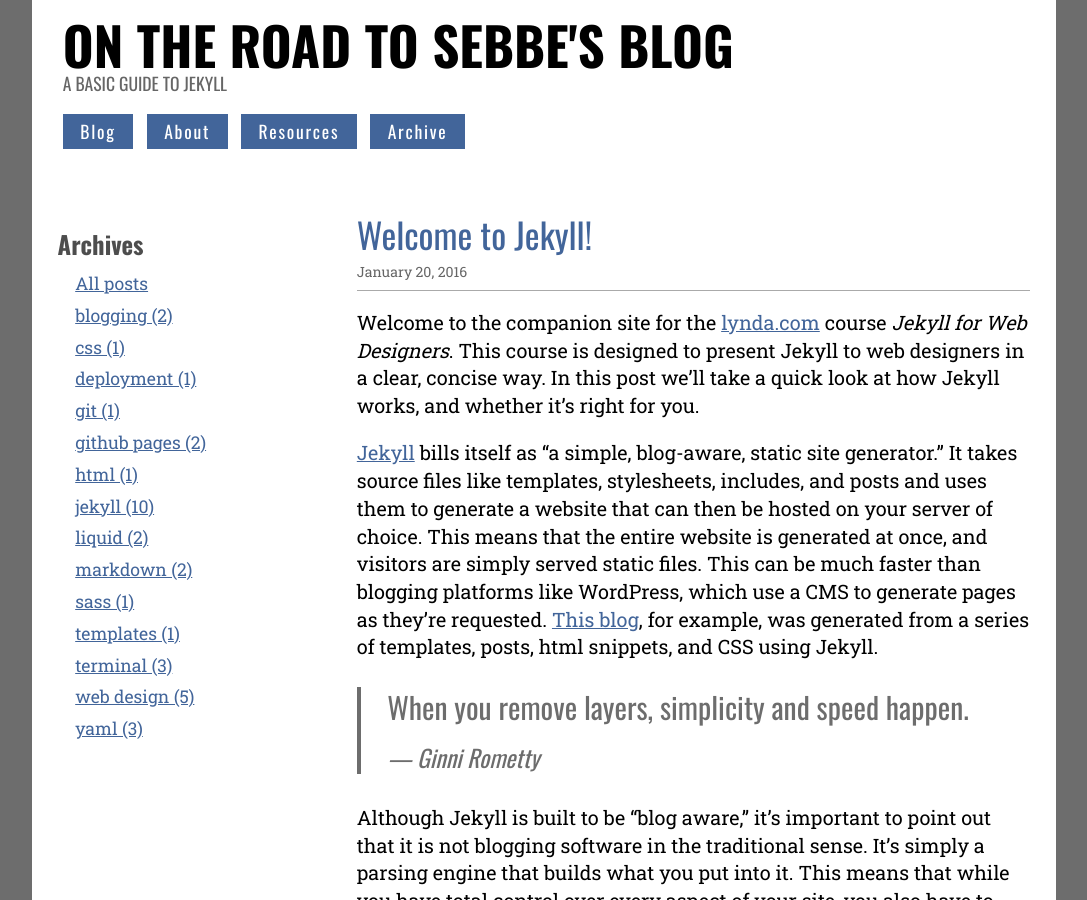
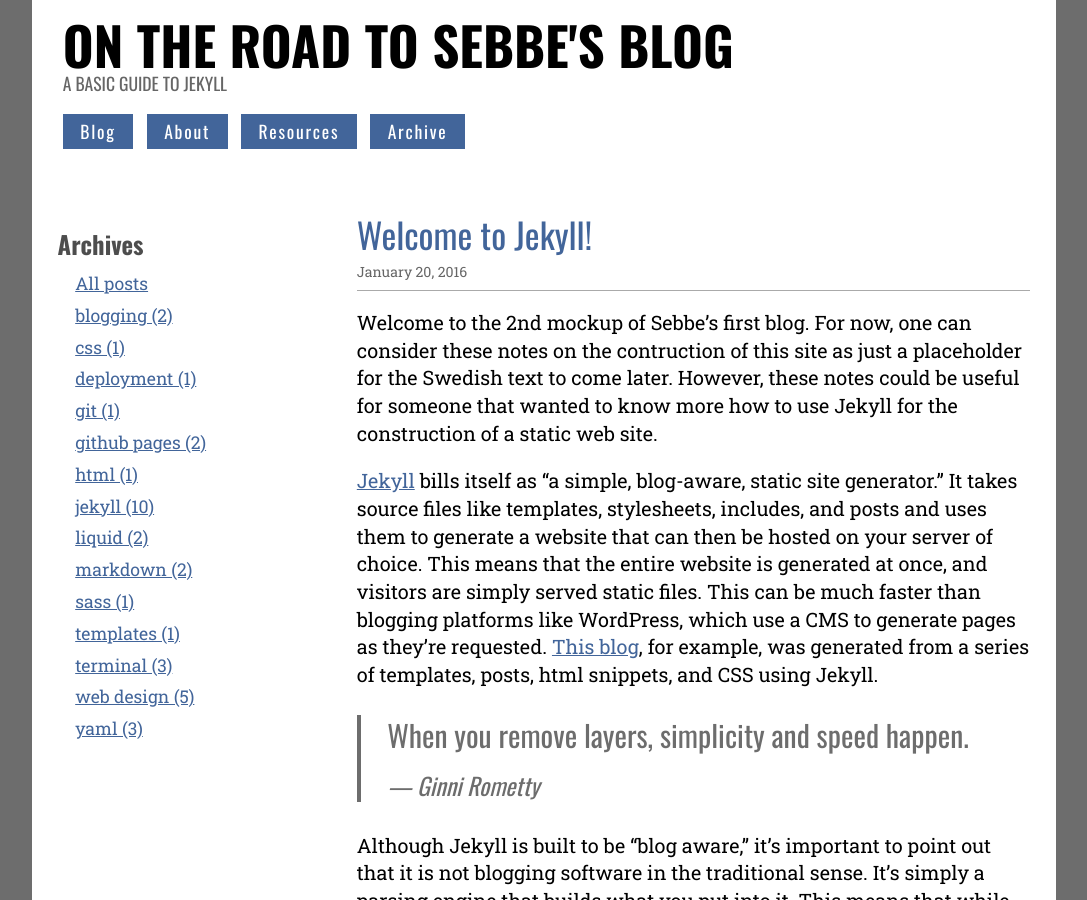
Before and after one commit to virsto/sebbe02, a Jekyll site: the page built from _posts/2015-02-15-welcome-to-jekyll.md, in a window 1280 px wide and 900 px high. Shown: the whole window, without its empty margins (96-1183 px from the left). Built offline with Jekyll 4.4.1, drawn with Linux system fonts in a browser that asks for light colours.

Commit message:
update-1

```diff
--- a/_config.yml
+++ b/_config.yml
@@ -1,6 +1,6 @@
 # Site settings
 title: On the Road to Sebbe's Blog
-description: "Companion blog to the lynda.com course, Jekyll for Web Designers. This site is designed to present Jekyll to web designers in a clear, concise way, and provide a resource and reference for those that are new to Jekyll."
+description: "This is mockup-2 of Sebbe's blog."
 baseurl: "/sebbe02"
 url: "http://virsto.github.io/sebbe02"
 tagline: A basic guide to Jekyll
--- a/_posts/2015-02-15-welcome-to-jekyll.md
+++ b/_posts/2015-02-15-welcome-to-jekyll.md
@@ -5,14 +5,22 @@ date:   2016-01-20
 tags: [jekyll, web design, blogging, yaml, liquid]
 ---
 
-Welcome to the companion site for the [lynda.com](http://www.lynda.com "lynda.com") course *Jekyll for Web Designers*. This course is designed to present Jekyll to web designers in a clear, concise way. In this post we’ll take a quick look at how Jekyll works, and whether it’s right for you.
+Welcome to the 2nd mockup of Sebbe's first blog. For now, one can consider these notes on the contruction of this site as just a placeholder for the Swedish text
+to come later. However, these notes could be useful for someone that wanted to know more how to use Jekyll for the construction of a static web site.
 
-[Jekyll][1] bills itself as “a simple, blog-aware, static site generator.” It takes source files like templates, stylesheets, includes, and posts and uses them to generate a website that can then be hosted on your server of choice. This means that the entire website is generated at once, and visitors are simply served static files. This can be much faster than blogging platforms like WordPress, which use a CMS to generate pages as they’re requested. [This blog]({{site.baseurl}}/index.html "articles"), for example, was generated from a series of templates, posts, html snippets, and CSS using Jekyll.
+[Jekyll][1] bills itself as “a simple, blog-aware, static site generator.” It takes source files like templates, stylesheets, includes,
+and posts and uses them to generate a website that can then be hosted on your server of choice. This means that the entire website is
+generated at once, and visitors are simply served static files. This can be much faster than blogging platforms like WordPress, which use
+a CMS to generate pages as they’re requested. [This blog]({{site.baseurl}}/index.html "articles"), for example, was generated from a
+series of templates, posts, html snippets, and CSS using Jekyll.
 
 >When you remove layers, simplicity and speed happen.
 <cite>&mdash; Ginni Rometty</cite>
 
-Although Jekyll is built to be “blog aware,” it’s important to point out that it is not blogging software in the traditional sense. It’s simply a parsing engine that builds what you put into it. This means that while you have total control over every aspect of your site, you also have to build everything as well. That may sound daunting at first, but once you get the hang of how it works you can quickly and easily start building Jekyll-driven sites.
+Although Jekyll is built to be “blog aware,” it’s important to point out that it is not blogging software in the traditional sense. It’s
+simply a parsing engine that builds what you put into it. This means that while you have total control over every aspect of your site, you
+ also have to build everything as well. That may sound daunting at first, but once you get the hang of how it works you can quickly and
+ easily start building Jekyll-driven sites.
 
 ###How Jekyll works
 
```
Also changed, not shown: 1 other file.
